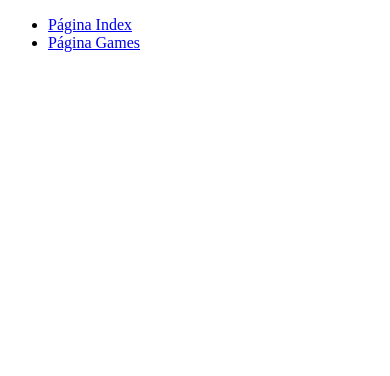
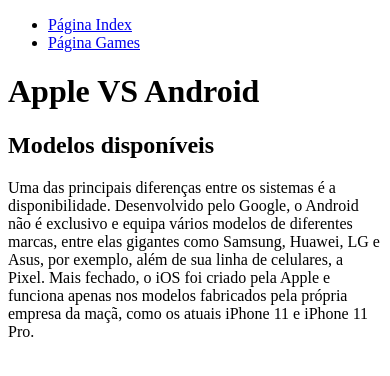
Before and after one commit to ErikTeixeira/exercicio1-r, a plain HTML site: page mobile.html in a window 390 px wide. Drawn offline with Linux system fonts and the light colour scheme.

Commit message:
Adicionei o header e o section na página mobile

```diff
--- a/mobile.html
+++ b/mobile.html
@@ -15,5 +15,21 @@
         </ul>
     </nav>
 
+    <div>
+        <header>
+            <h1>Apple VS Android</h1>
+        </header>
+    </div>
+
+    <div>
+        <section>
+            <h2>Modelos disponíveis</h2>
+
+            <p>Uma das principais diferenças entre os sistemas é a disponibilidade. Desenvolvido pelo Google, o Android não é exclusivo e equipa vários modelos de diferentes marcas, entre elas gigantes como Samsung, Huawei, LG e Asus, por exemplo, além de sua linha de celulares, a Pixel.
+
+            Mais fechado, o iOS foi criado pela Apple e funciona apenas nos modelos fabricados pela própria empresa da maçã, como os atuais iPhone 11 e iPhone 11 Pro.</p>
+        </section>
+    </div>
+
 </body>
 </html>
```
